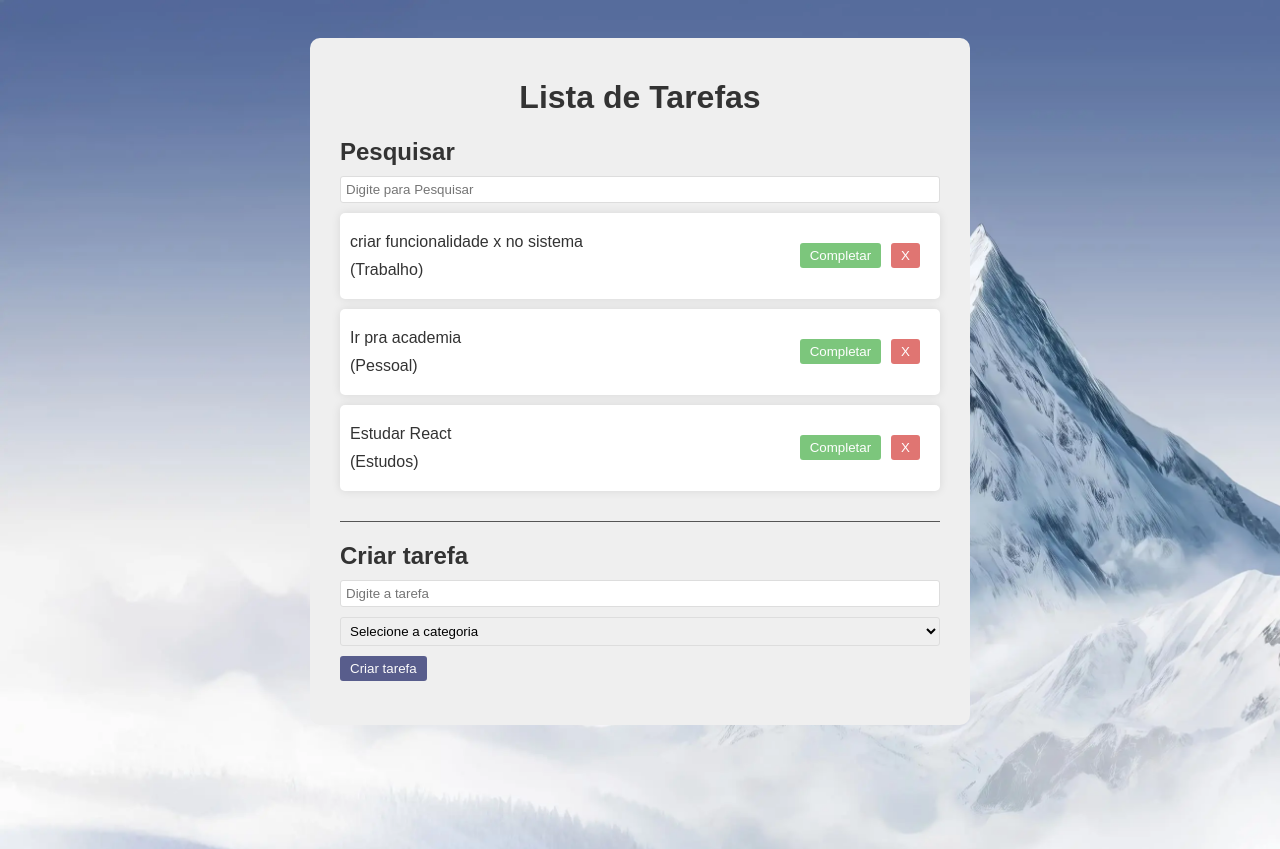
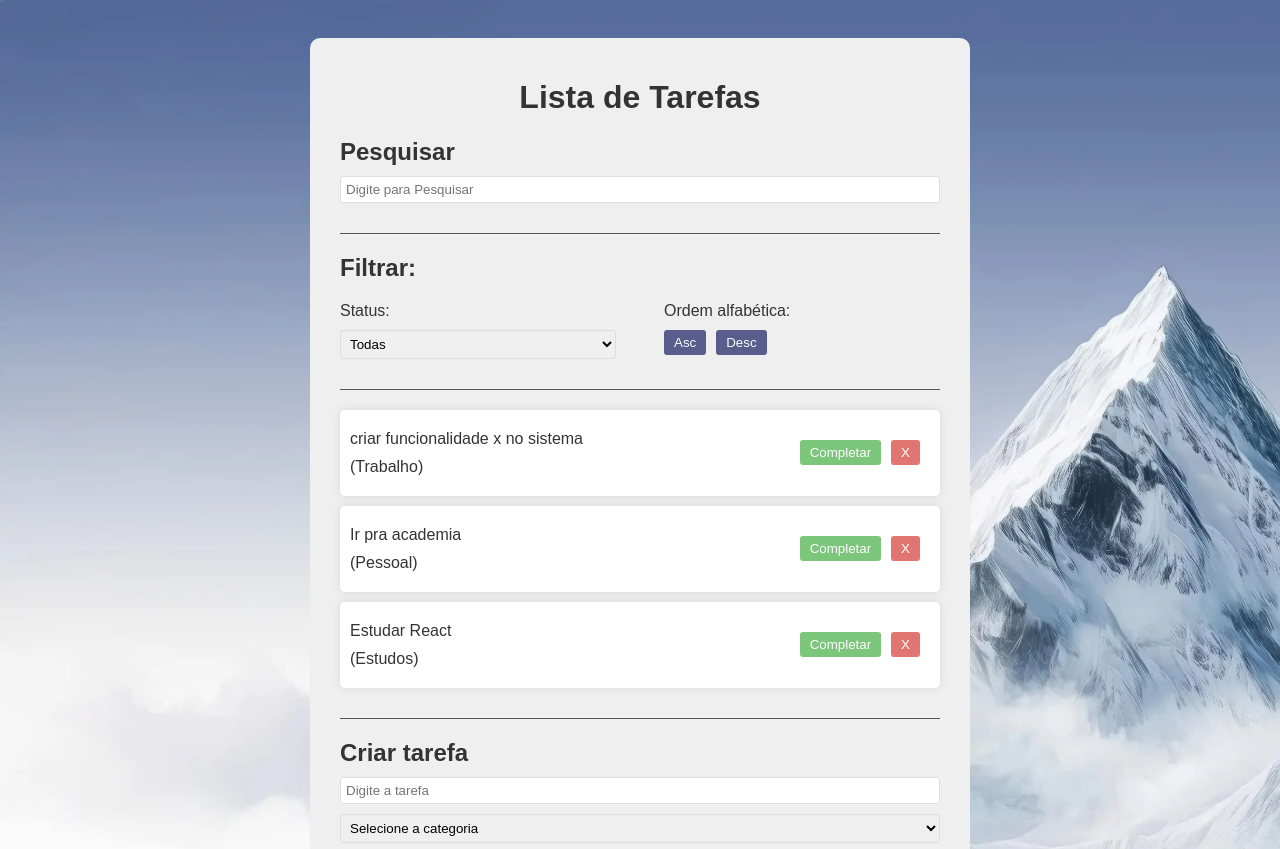
Before and after one commit to ThiagoGomes28/To-Do-List-React-Js, a React (Vite) app in the folder To-do-List-React/: page / in a window 1280 px wide. Shown: the top 849 px of the page. Built offline with nearby package versions, Linux system fonts and the light colour scheme.

Commit message:
Add: Funcionalidade de Filtrar por todas, complestas e incompletas.

```diff
--- a/To-do-List-React/src/App.css
+++ b/To-do-List-React/src/App.css
@@ -84,3 +84,19 @@
   border-radius: 3px;
   width: 100%;
 }
+
+.filter, .search {
+  border-bottom: 1px solid #555;
+  margin-bottom: 20px;
+  padding-bottom: 20px;
+}
+
+.filter-options {
+  display: flex;
+  justify-content: space-between;
+  gap: 3rem;
+}
+
+.filter-options div {
+  flex: 1 1 0;
+}
--- a/To-do-List-React/src/App.jsx
+++ b/To-do-List-React/src/App.jsx
@@ -2,6 +2,7 @@
 import Todo from "./components/Todo";
 import TodoForm from "./components/TodoForm";
 import Search from "./components/Search";
+import Filter from "./components/Filter";
 import "./App.css";
 
 function App() {
@@ -28,6 +29,9 @@
 
   const [search, setSearch] = useState("");
 
+  const [filter, setFilter] = useState("All");
+  const [sort, setSort] = useState("Asc");
+
   const addTodo = (text, category) => {
     const newTodo = [
       ...todos,
@@ -52,7 +56,9 @@
 
   const completeTodo = (id) => {
     const newTodos = [...todos];
-    newTodos.map((todo) => todo.id === id ? todo.isCompleted = !todo.isCompleted : todo);
+    newTodos.map((todo) =>
+      todo.id === id ? (todo.isCompleted = !todo.isCompleted) : todo,
+    );
     setTodos(newTodos);
   };
 
@@ -60,10 +66,27 @@
     <div className="app">
       <h1>Lista de Tarefas</h1>
       <Search search={search} setSearch={setSearch} />
+      <Filter filter={filter} setFilter={setFilter} />
       <div className="todo-list">
-        {todos.filter((todo) => todo.text.toLocaleLowerCase().includes(search.toLocaleLowerCase())).map((todo) => (
-          <Todo key={todo.id} todo={todo} removeTodo={removeTodo} completeTodo={completeTodo} />
-        ))}
+        {todos
+          .filter((todo) =>
+            filter === "All"
+              ? true
+              : filter === "Completed"
+                ? todo.isCompleted
+                : !todo.isCompleted,
+          )
+          .filter((todo) =>
+            todo.text.toLocaleLowerCase().includes(search.toLocaleLowerCase()),
+          )
+          .map((todo) => (
+            <Todo
+              key={todo.id}
+              todo={todo}
+              removeTodo={removeTodo}
+              completeTodo={completeTodo}
+            />
+          ))}
       </div>
       <TodoForm addTodo={addTodo} />
     </div>
--- /dev/null
+++ b/To-do-List-React/src/components/Filter.jsx
@@ -0,0 +1,24 @@
+const Filter = ({ filter, setFilter }) => {
+  return (
+    <div className="filter">
+      <h2>Filtrar:</h2>
+      <div className="filter-options">
+        <div>
+          <p>Status:</p>
+          <select value={filter} onChange={(e) => setFilter(e.target.value)}>
+            <option value="All">Todas</option>
+            <option value="Completed">Completadas</option>
+            <option value="Incomplete">Incompletas</option>
+          </select>
+        </div>
+        <div>
+            <p>Ordem alfabética:</p>
+            <button>Asc</button>
+            <button>Desc</button>
+        </div>
+      </div>
+    </div>
+  );
+};
+
+export default Filter;
```
